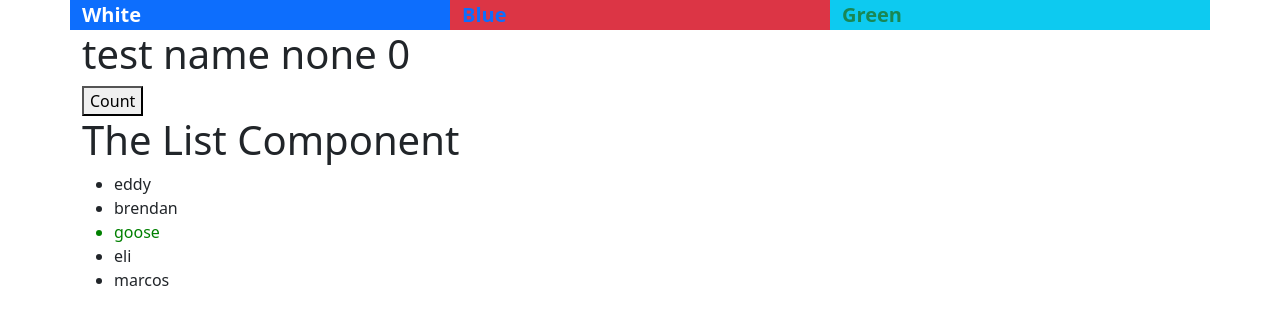
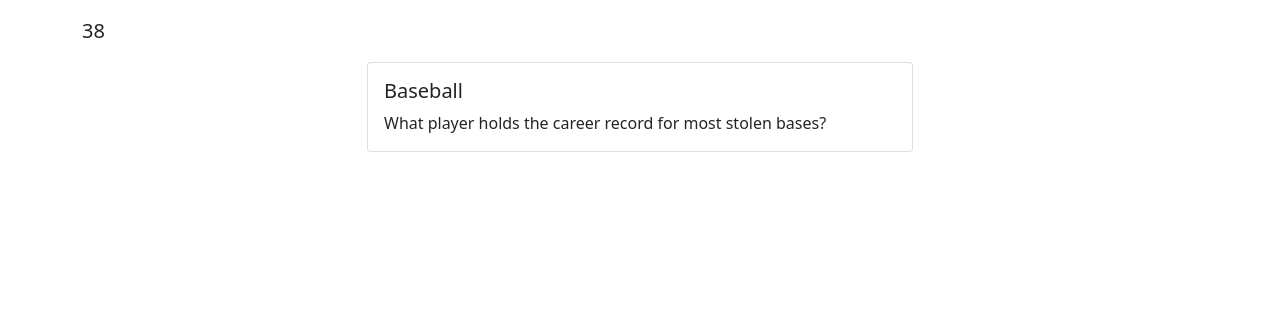
Before and after one commit to ccasil/DojoReact, a React (Create React App) app: page / in a window 1280 px wide. Shown: the top 324 px of the page. Built offline with nearby package versions, Linux system fonts and the light colour scheme.

Commit message:
card trivia

```diff
--- /dev/null
+++ b/src/Card.js
@@ -0,0 +1,81 @@
+import React from 'react';
+
+class Card extends React.Component {
+    constructor(props){
+        super(props);
+        this.state = {
+            timer: 100
+        }
+    }
+
+    // componentDidMount(){
+	// }
+
+    beginTimer() {
+        this.setState(prevState => ({
+            timer: prevState.timer - 1
+        }))
+    }
+
+    showHint() {
+        // this.setState(prevState => ({
+        //     count: prevState.count + 1
+        // }));
+    }
+    render(){
+        if(this.state.timer> 0){
+            setTimeout(()=>{
+                this.beginTimer();
+            }, 1000)
+        }
+        const testQuestion = {
+            "questionId": 1,
+            "description": "What player holds the career record for most stolen bases?",
+            "hint": "This player stole a single season record of 130 bases in 1983 as a member of the Oakland Athetics",
+            "topicId": 1,
+            "topic": {
+              "topicId": 1,
+              "title": "Baseball",
+              "imageUrl": "https://encrypted-tbn0.gstatic.com/images?q=tbn:ANd9GcRvV_tsbT_kw10GstYSzppI60QKpc7_hRSzkHrRf3_IvYJZoPBqIg"
+            },
+            "answers": [
+              {
+                "answerId": 1,
+                "value": "Rickey Henderson",
+                "questionId": 1,
+                "isCorrect": true
+              },
+              {
+                "answerId": 2,
+                "value": "Wade Boggs",
+                "questionId": 1,
+                "isCorrect": false
+              },
+              {
+                "answerId": 3,
+                "value": "Willie Mays Hayes",
+                "questionId": 1,
+                "isCorrect": false
+              }
+            ]
+        };
+        return (
+            <div>
+                <p className='lead'>{this.state.timer}</p>
+                <div className='row justify-content-center'>
+                    <div className='col-6'>
+                        <div className="card" onClick={ () => this.showHint() } >
+                        {/* <img src={testQuestion.topic.imageUrl} className="card-img-top" alt="..." /> */}
+                            <div className="card-body">
+                                <h5 className="card-title">{testQuestion.topic.title}</h5>
+                                <p className="card-text">{testQuestion.description}</p>
+                            </div>
+                        </div>
+                    </div>
+                </div>
+            </div>
+        )
+    }
+}
+
+export default Card;
--- a/src/index.js
+++ b/src/index.js
@@ -6,12 +6,16 @@ import 'bootstrap/dist/css/bootstrap.min.css';
 import App from './App';
 import Counter from './Counter';
 import List from './List';
+import Card from './Card';
 
 ReactDOM.render(
   <React.StrictMode>
-    <App />
+    <div className='container mt-3'>
+    {/* <App />
     <Counter name="none" />
-    <List loggedIn="goose" />
+    <List loggedIn="goose" /> */}
+    <Card />
+    </div>
   </React.StrictMode>,
   document.getElementById('root')
 );
```
